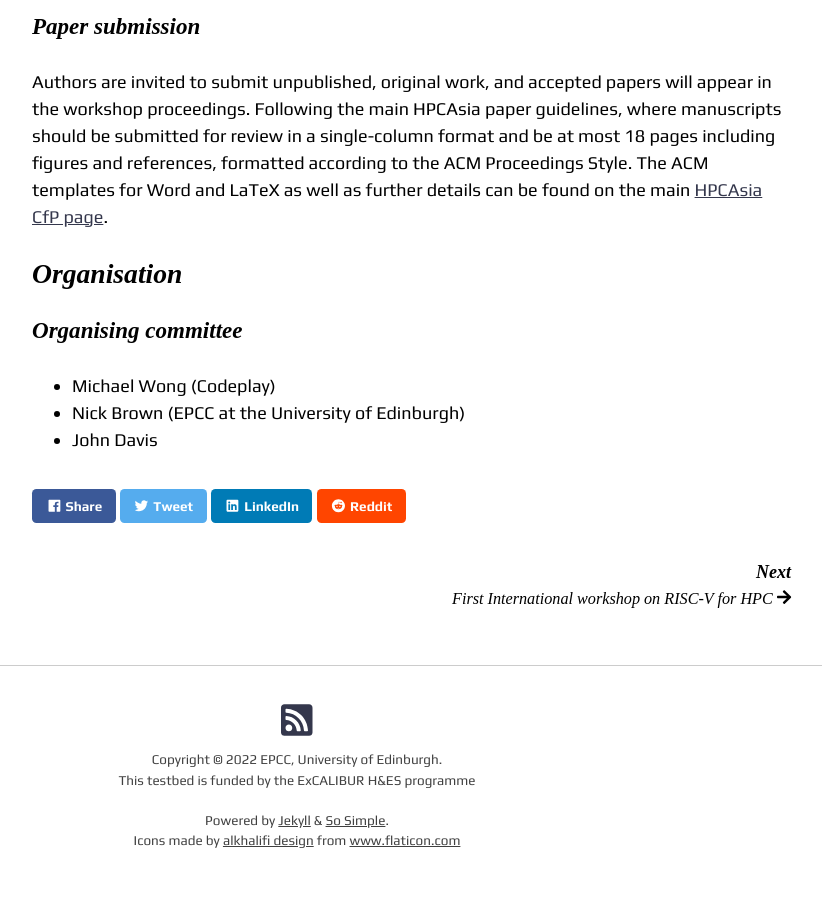
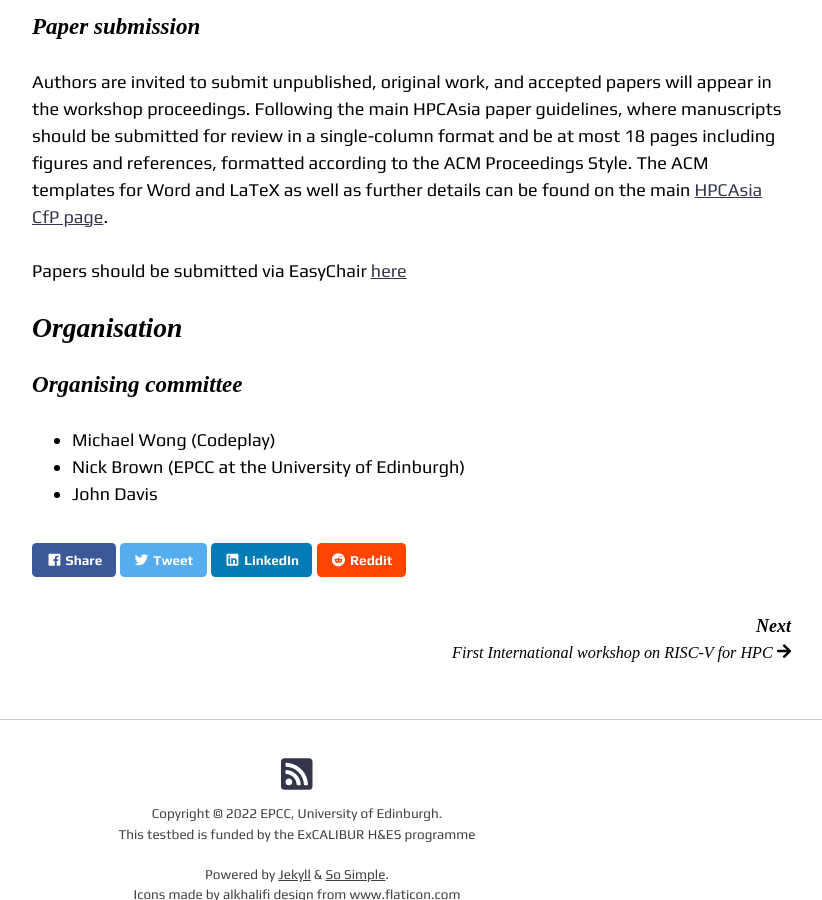
Before and after one commit to RISCVtestbed/riscvtestbed.github.io, a Jekyll site: the page built from _community/hpcasia24-workshop.md, in a window 1280 px wide and 900 px high, scrolled down 2031 px. Shown: the whole window, without its empty margins (343-1165 px from the left). Built offline with Jekyll 4.4.1, drawn with Linux system fonts in a browser that asks for light colours; nearby versions of some CDN libraries.

Commit message:
Update hpcasia24-workshop.md

```diff
--- a/_community/hpcasia24-workshop.md
+++ b/_community/hpcasia24-workshop.md
@@ -45,6 +45,8 @@ We invite submissions of high-quality, original research results and works-in-pr
 
 Authors are invited to submit unpublished, original work, and accepted papers will appear in the workshop proceedings. Following the main HPCAsia paper guidelines,  where manuscripts should be submitted for review in a single-column format and be at most 18 pages including figures and references, formatted according to the ACM Proceedings Style. The ACM templates for Word and LaTeX as well as further details can be found on the main [HPCAsia CfP page](https://sighpc.ipsj.or.jp/HPCAsia2024/cfp.html).
 
+Papers should be submitted via EasyChair [here](https://easychair.org/my/conference?conf=riscvhpcasia24)
+
 ## Organisation
 
 ### Organising committee
```
